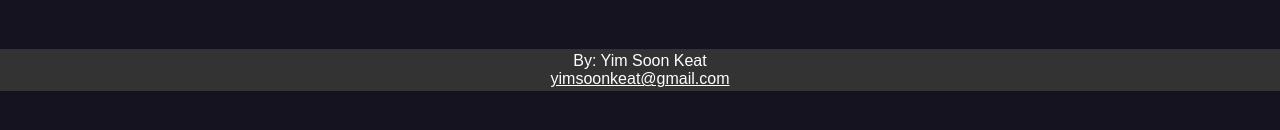
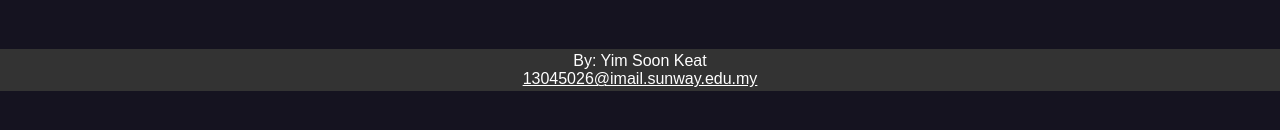
Before and after one commit to VonSen95/vonsen95.github.io, a plain HTML site: page about.html in a window 1280 px wide. Shown: the part 700-830 px from the top of the page. Drawn offline with Linux system fonts and the light colour scheme.

Commit message:
updated email

```diff
--- a/about.html
+++ b/about.html
@@ -48,5 +48,5 @@
 </body>
 <footer>
     <p>By: Yim Soon Keat<br>
-    <a style="color:white;" href="mailto:yimsoonkeat@gmail.com">yimsoonkeat@gmail.com</a></p>
+    <a style="color:white;" href="mailto:13045026@imail.sunway.edu.my">13045026@imail.sunway.edu.my</a></p>
 </footer>
```
Also changed, not shown: contact.html (+1 -1 lines), index.html (+1 -1 lines), knowmore.html (+1 -1 lines).
